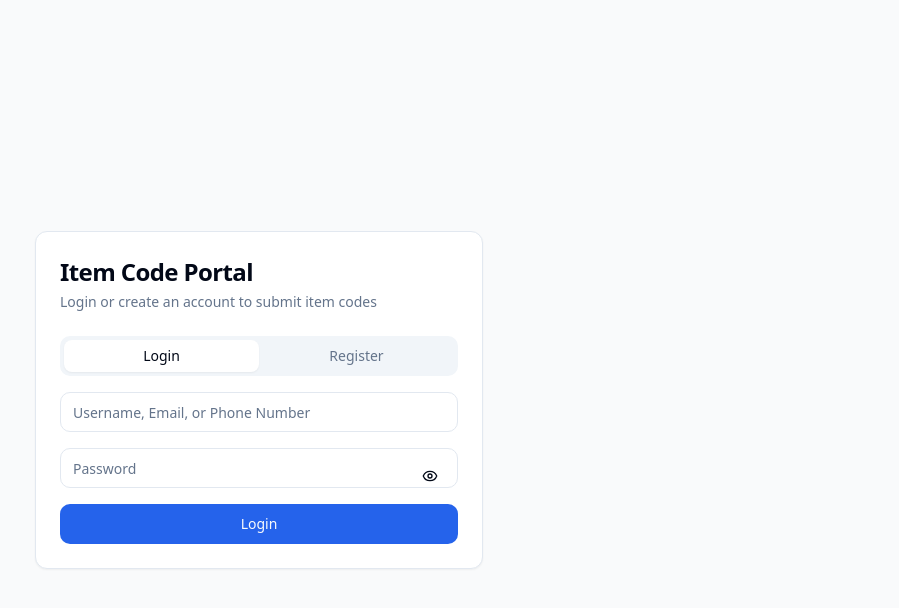
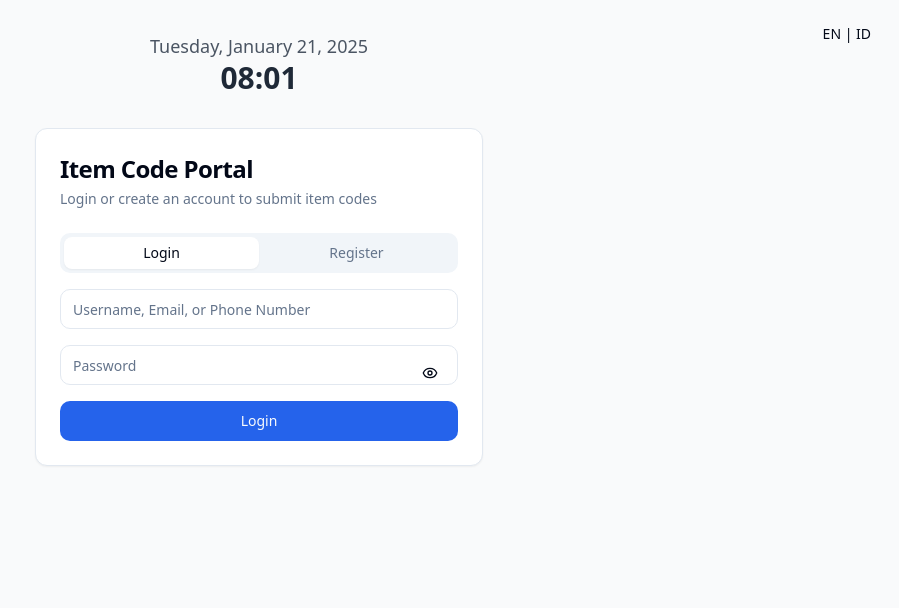
Before and after one commit to actg5grafindo/admin-pro-v005v, a React (Vite) app: page / in a window 1280 px wide. Shown: the top 608 px of the page, without its empty margins (381-1280 px from the left). Built offline with nearby package versions, Linux system fonts and the light colour scheme.

Commit message:
Add language toggle and header display
Implement a language toggle for Indonesian and English in the top right corner. Update the header to display the current day, date, and time (hour:minute) in the center.
[skip gpt_engineer]

```diff
--- a/src/pages/Login.tsx
+++ b/src/pages/Login.tsx
@@ -1,4 +1,4 @@
-import { useState } from "react";
+import { useState, useEffect } from "react";
 import { useNavigate } from "react-router-dom";
 import { Button } from "@/components/ui/button";
 import { Input } from "@/components/ui/input";
@@ -6,13 +6,17 @@ import { Card, CardContent, CardDescription, CardHeader, CardTitle } from "@/com
 import { Tabs, TabsContent, TabsList, TabsTrigger } from "@/components/ui/tabs";
 import { toast } from "sonner";
 import { Eye, EyeOff } from "lucide-react";
+import { formatDate, formatTime } from "@/utils/dateUtils";
 
 const Login = ({ role }: { role: "admin" | "submitter" }) => {
   const navigate = useNavigate();
   const [showPassword, setShowPassword] = useState(false);
   const [showConfirmPassword, setShowConfirmPassword] = useState(false);
+  const [language, setLanguage] = useState<'en' | 'id'>('en');
+  const [currentDateTime, setCurrentDateTime] = useState(new Date());
+
   const [loginData, setLoginData] = useState({
-    identifier: "", // Can be username, email, or phone
+    identifier: "",
     password: "",
   });
   const [registerData, setRegisterData] = useState({
@@ -23,6 +27,51 @@ const Login = ({ role }: { role: "admin" | "submitter" }) => {
     password: "",
     confirmPassword: "",
   });
+
+  useEffect(() => {
+    const timer = setInterval(() => {
+      setCurrentDateTime(new Date());
+    }, 1000);
+
+    return () => clearInterval(timer);
+  }, []);
+
+  const translations = {
+    en: {
+      title: role === "admin" ? "Admin Login" : "Item Code Portal",
+      description: role === "admin"
+        ? "Enter your credentials to manage item codes"
+        : "Login or create an account to submit item codes",
+      login: "Login",
+      register: "Register",
+      createAccount: "Create Account",
+      fullName: "Full Name",
+      username: "Username",
+      email: "Email",
+      phoneNumber: "Phone Number",
+      password: "Password",
+      confirmPassword: "Confirm Password",
+      loginIdentifier: "Username, Email, or Phone Number",
+    },
+    id: {
+      title: role === "admin" ? "Login Admin" : "Portal Kode Barang",
+      description: role === "admin"
+        ? "Masukkan kredensial Anda untuk mengelola kode barang"
+        : "Login atau buat akun untuk mengajukan kode barang",
+      login: "Masuk",
+      register: "Daftar",
+      createAccount: "Buat Akun",
+      fullName: "Nama Lengkap",
+      username: "Nama Pengguna",
+      email: "Email",
+      phoneNumber: "Nomor Telepon",
+      password: "Kata Sandi",
+      confirmPassword: "Konfirmasi Kata Sandi",
+      loginIdentifier: "Nama Pengguna, Email, atau Nomor Telepon",
+    }
+  };
+
+  const t = translations[language];
 
   const handleLogin = (e: React.FormEvent) => {
     e.preventDefault();
@@ -49,16 +98,34 @@ const Login = ({ role }: { role: "admin" | "submitter" }) => {
   };
 
   return (
-    <div className="min-h-screen flex items-center justify-center bg-gray-50 px-4">
+    <div className="min-h-screen flex flex-col items-center bg-gray-50 px-4 relative">
+      <div className="absolute top-4 right-4">
+        <Button
+          variant="ghost"
+          size="sm"
+          onClick={() => setLanguage(language === 'en' ? 'id' : 'en')}
+          className="text-sm font-medium"
+        >
+          {language.toUpperCase()} | {language === 'en' ? 'ID' : 'EN'}
+        </Button>
+      </div>
+
+      <div className="text-center my-8">
+        <p className="text-lg font-medium text-gray-600">
+          {formatDate(currentDateTime, language)}
+        </p>
+        <p className="text-3xl font-bold text-gray-800">
+          {formatTime(currentDateTime)}
+        </p>
+      </div>
+
       <Card className="w-full max-w-md">
         <CardHeader className="space-y-1">
           <CardTitle className="text-2xl font-bold tracking-tight">
-            {role === "admin" ? "Admin Login" : "Item Code Portal"}
+            {t.title}
           </CardTitle>
           <CardDescription>
-            {role === "admin"
-              ? "Enter your credentials to manage item codes"
-              : "Login or create an account to submit item codes"}
+            {t.description}
           </CardDescription>
         </CardHeader>
         <CardContent>
@@ -67,7 +134,7 @@ const Login = ({ role }: { role: "admin" | "submitter" }) => {
               <div className="space-y-2">
                 <Input
                   type="text"
-                  placeholder="Email"
+                  placeholder={t.email}
                   value={loginData.identifier}
                   onChange={(e) => setLoginData({ ...loginData, identifier: e.target.value })}
                   required
@@ -76,7 +143,7 @@ const Login = ({ role }: { role: "admin" | "submitter" }) => {
               <div className="space-y-2 relative">
                 <Input
                   type={showPassword ? "text" : "password"}
-                  placeholder="Password"
+                  placeholder={t.password}
                   value={loginData.password}
                   onChange={(e) => setLoginData({ ...loginData, password: e.target.value })}
                   required
@@ -92,14 +159,14 @@ const Login = ({ role }: { role: "admin" | "submitter" }) => {
                 </Button>
               </div>
               <Button type="submit" className="w-full">
-                Login
+                {t.login}
               </Button>
             </form>
           ) : (
             <Tabs defaultValue="login" className="space-y-4">
               <TabsList className="grid w-full grid-cols-2">
-                <TabsTrigger value="login">Login</TabsTrigger>
-                <TabsTrigger value="register">Register</TabsTrigger>
+                <TabsTrigger value="login">{t.login}</TabsTrigger>
+                <TabsTrigger value="register">{t.register}</TabsTrigger>
               </TabsList>
 
               <TabsContent value="login">
@@ -107,7 +174,7 @@ const Login = ({ role }: { role: "admin" | "submitter" }) => {
                   <div className="space-y-2">
                     <Input
                       type="text"
-                      placeholder="Username, Email, or Phone Number"
+                      placeholder={t.loginIdentifier}
                       value={loginData.identifier}
                       onChange={(e) => setLoginData({ ...loginData, identifier: e.target.value })}
                       required
@@ -116,7 +183,7 @@ const Login = ({ role }: { role: "admin" | "submitter" }) => {
                   <div className="space-y-2 relative">
                     <Input
                       type={showPassword ? "text" : "password"}
-                      placeholder="Password"
+                      placeholder={t.password}
                       value={loginData.password}
                       onChange={(e) => setLoginData({ ...loginData, password: e.target.value })}
                       required
@@ -132,7 +199,7 @@ const Login = ({ role }: { role: "admin" | "submitter" }) => {
                     </Button>
                   </div>
                   <Button type="submit" className="w-full">
-                    Login
+                    {t.login}
                   </Button>
                 </form>
               </TabsContent>
@@ -142,7 +209,7 @@ const Login = ({ role }: { role: "admin" | "submitter" }) => {
                   <div className="space-y-2">
                     <Input
                       type="text"
-                      placeholder="Full Name"
+                      placeholder={t.fullName}
                       value={registerData.name}
                       onChange={(e) => setRegisterData({ ...registerData, name: e.target.value })}
                       required
@@ -151,7 +218,7 @@ const Login = ({ role }: { role: "admin" | "submitter" }) => {
                   <div className="space-y-2">
                     <Input
                       type="text"
-                      placeholder="Username"
+                      placeholder={t.username}
                       value={registerData.username}
                       onChange={(e) => setRegisterData({ ...registerData, username: e.target.value })}
                       required
@@ -160,7 +227,7 @@ const Login = ({ role }: { role: "admin" | "submitter" }) => {
                   <div className="space-y-2">
                     <Input
                       type="email"
-                      placeholder="Email"
+                      placeholder={t.email}
                       value={registerData.email}
                       onChange={(e) => setRegisterData({ ...registerData, email: e.target.value })}
                       required
@@ -169,7 +236,7 @@ const Login = ({ role }: { role: "admin" | "submitter" }) => {
                   <div className="space-y-2">
                     <Input
                       type="tel"
-                      placeholder="Phone Number"
+                      placeholder={t.phoneNumber}
                       value={registerData.phoneNumber}
                       onChange={(e) => setRegisterData({ ...registerData, phoneNumber: e.target.value })}
                       required
@@ -178,7 +245,7 @@ const Login = ({ role }: { role: "admin" | "submitter" }) => {
                   <div className="space-y-2 relative">
                     <Input
                       type={showPassword ? "text" : "password"}
-                      placeholder="Password"
+                      placeholder={t.password}
                       value={registerData.password}
                       onChange={(e) => setRegisterData({ ...registerData, password: e.target.value })}
                       required
@@ -196,7 +263,7 @@ const Login = ({ role }: { role: "admin" | "submitter" }) => {
                   <div className="space-y-2 relative">
                     <Input
                       type={showConfirmPassword ? "text" : "password"}
-                      placeholder="Confirm Password"
+                      placeholder={t.confirmPassword}
                       value={registerData.confirmPassword}
                       onChange={(e) => setRegisterData({ ...registerData, confirmPassword: e.target.value })}
                       required
@@ -212,7 +279,7 @@ const Login = ({ role }: { role: "admin" | "submitter" }) => {
                     </Button>
                   </div>
                   <Button type="submit" className="w-full">
-                    Create Account
+                    {t.createAccount}
                   </Button>
                 </form>
               </TabsContent>
--- /dev/null
+++ b/src/utils/dateUtils.ts
@@ -0,0 +1,13 @@
+export const formatDate = (date: Date, locale: string) => {
+  const options: Intl.DateTimeFormatOptions = {
+    weekday: 'long',
+    year: 'numeric',
+    month: 'long',
+    day: 'numeric',
+  };
+  return date.toLocaleDateString(locale === 'id' ? 'id-ID' : 'en-US', options);
+};
+
+export const formatTime = (date: Date) => {
+  return date.toLocaleTimeString([], { hour: '2-digit', minute: '2-digit', hour12: false });
+};
```
